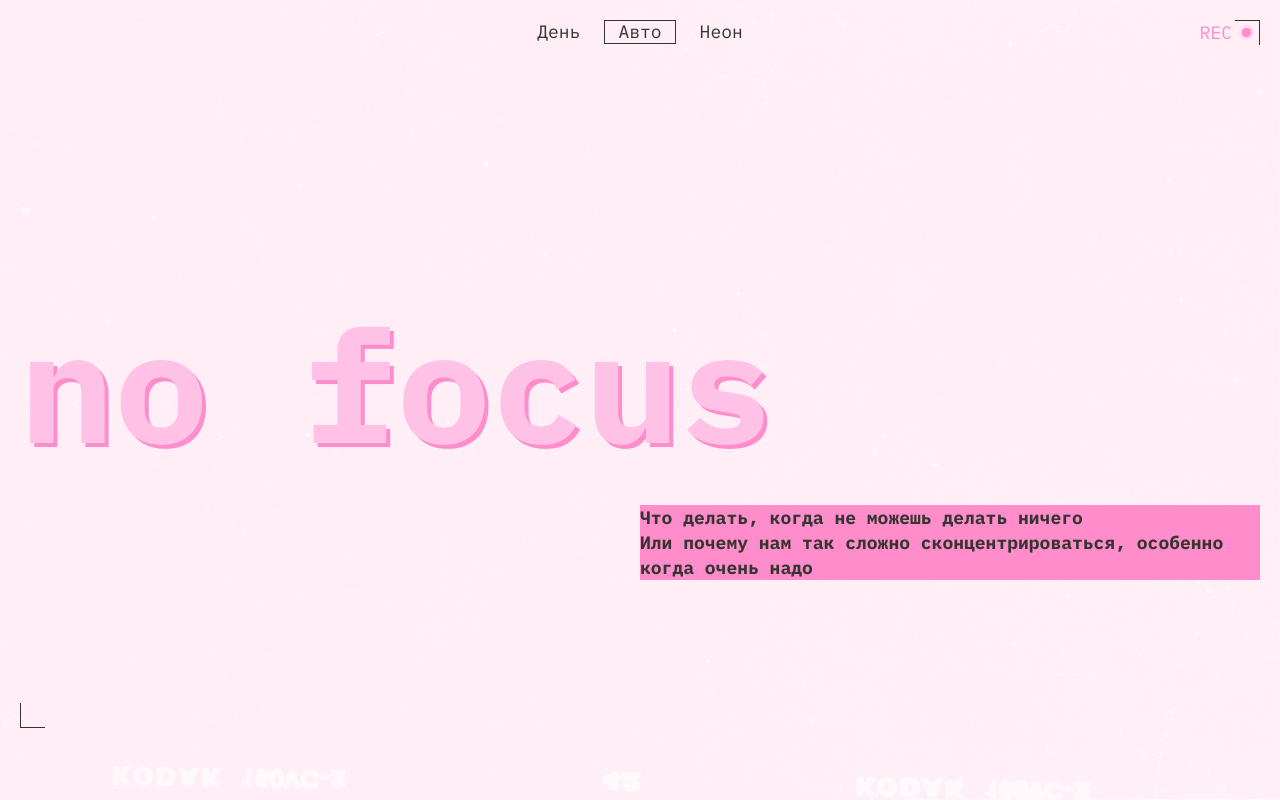
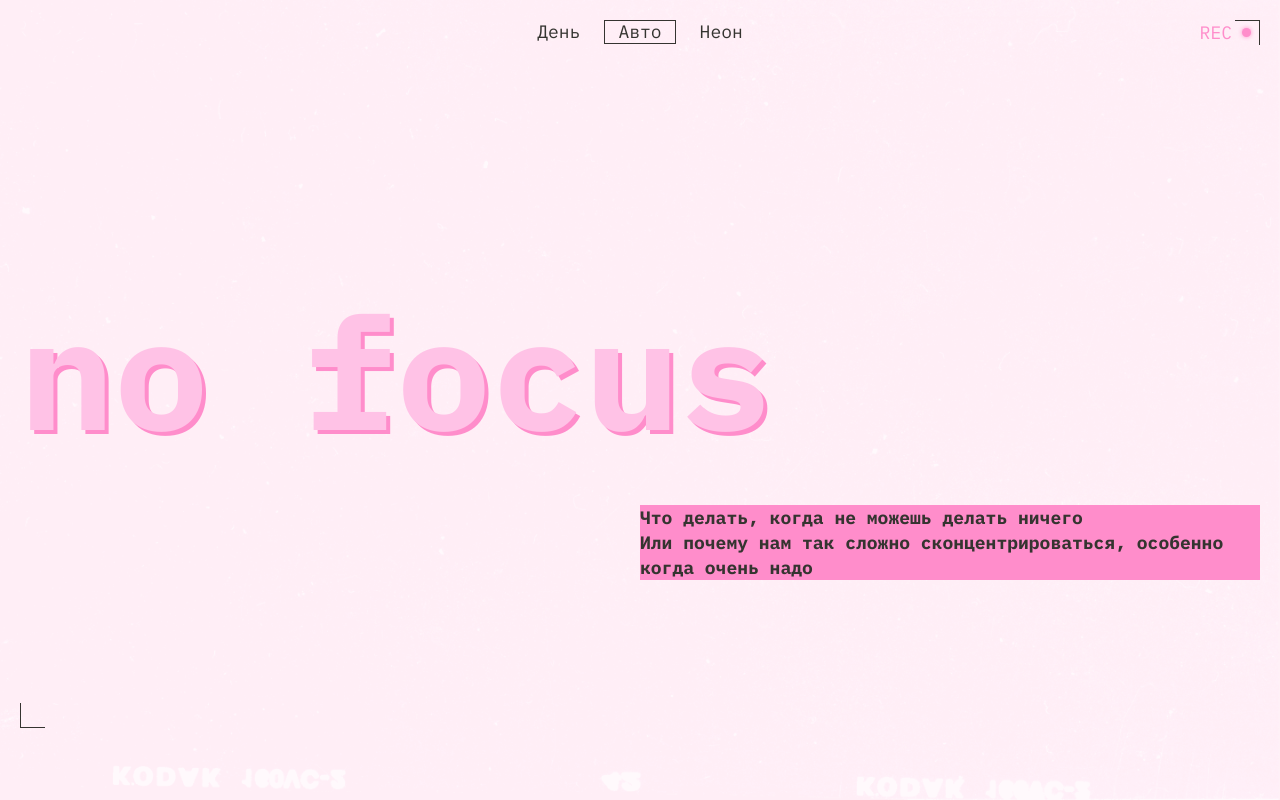
Before and after one commit to deputatTyulkino/slozhno-sosredotochitsya-ad, a plain HTML site: page index.html in a window 1280 px wide. Shown: the top 800 px of the page. Drawn offline with Linux system fonts and the light colour scheme.

Commit message:
Отпустите

```diff
--- a/styles/style.css
+++ b/styles/style.css
@@ -318,10 +318,6 @@
     grid-column: 2;
   }
 
-  .block__attention {
-    margin-block-end: 80px;
-  }
-
   .block__gallery {
     gap: 20px;
     grid-template-columns: repeat(3, 1fr);
@@ -368,6 +364,7 @@
   .header {
     block-size: 768px;
     grid-template-rows: repeat(3, 2fr);
+    gap: 25px;
   }
 
   .header::before {
--- a/styles/variables.css
+++ b/styles/variables.css
@@ -12,6 +12,6 @@
   --bg-image: url("../images/cover-image-dark.png");
   --content-text-color: #f1b2ce;
   --content-text-size: 18px;
-  --content-text-line-height: 23.4px;
+  --content-text-line-height: 22px;
   --visibility: block;
 }
```
